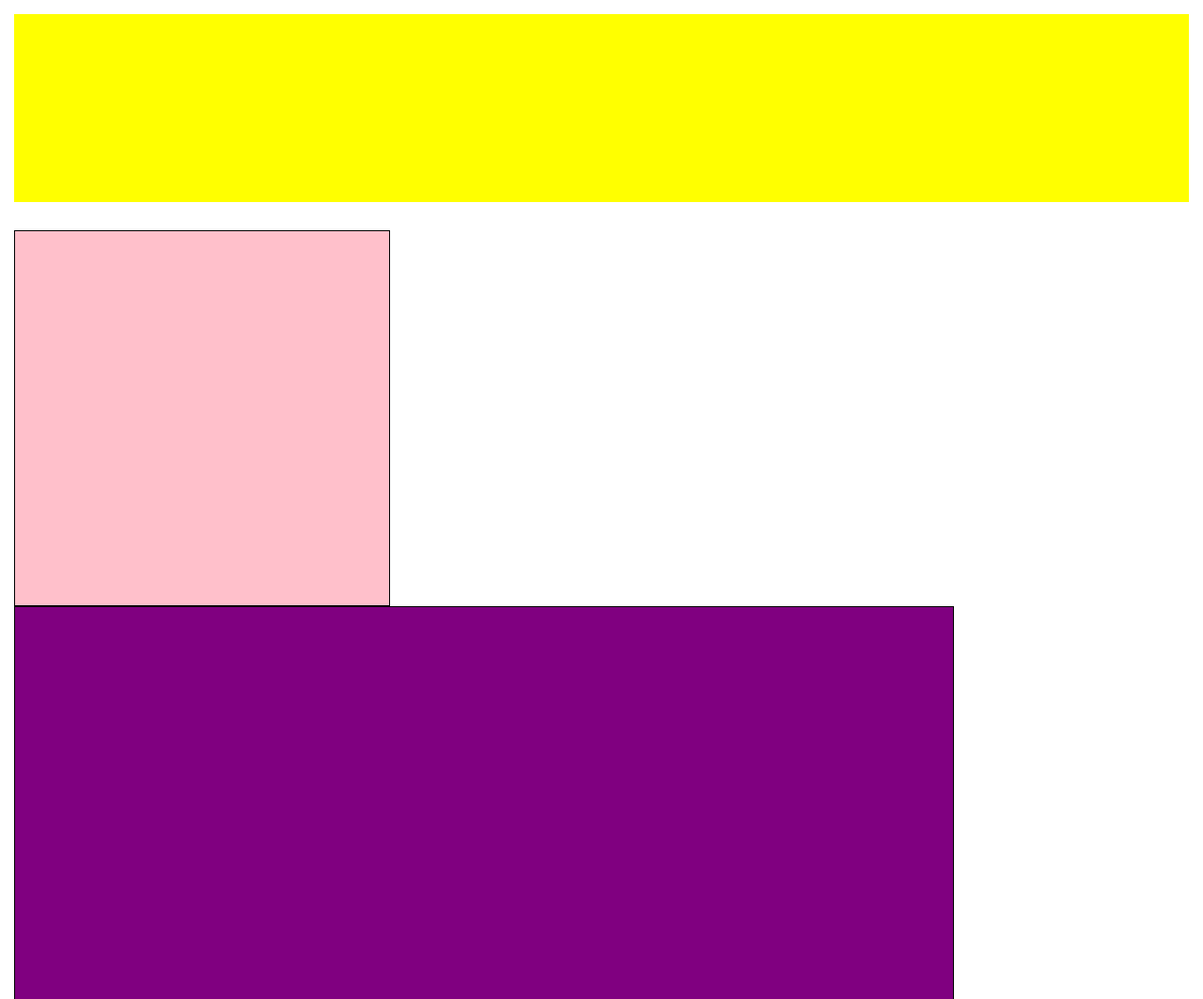
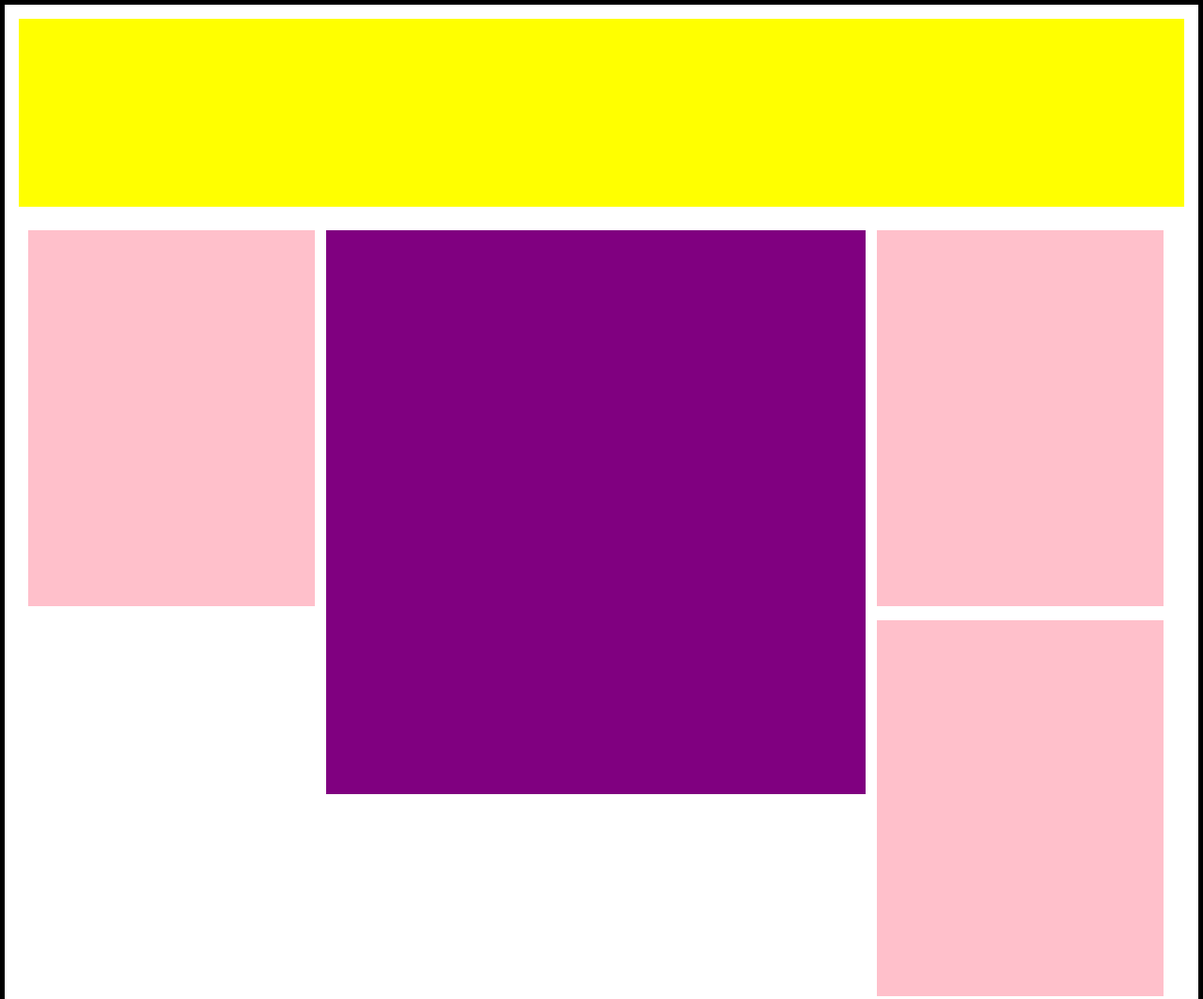
Before and after one commit to DavideBenazzi/htmlcss-struttura-wp, a plain HTML site: page index.html in a window 1280 px wide. Shown: the top 1063 px of the page at 94% size. Drawn offline with Linux system fonts and the light colour scheme.

Commit message:
Aggiustamento blocchi 2

```diff
--- a/css/styles.css
+++ b/css/styles.css
@@ -2,6 +2,10 @@
   margin: 0;
   padding: 0;
   box-sizing: border-box;
+}
+
+body {
+    border:5px solid black;
 }
 
 header {
@@ -10,8 +14,8 @@ header {
   margin:15px;
 }
 main {
-  height: 1000px;
-  padding: 15px;
+  padding: 10px;
+  margin: 15px;
 }
 
 main::after {
@@ -22,29 +26,31 @@ main::after {
 
 .blocco {
   float: left;
-  margin-right: 15px;
+  margin-right: 1%;
 }
 
 .blocco-sx {
   height: 400px;
-  width: 400px;
+  width: 25%;
   background:pink;
-  border: 1px solid black;
 }
 
 .blocco-cntr {
   height: 600px;
-  width: 1000px;
+  width: 47%;
   background:purple;
-  border: 1px solid black;
+}
+
+.contenitore {
+  height: 1000px;
+  width: 25%;
 }
 
 .blocco-dx {
   height: 400px;
-  width: 400px;
+  width: 100%;
   background:pink;
   margin-bottom: 15px;
-  border: 1px solid black;
 }
 
 footer {
--- a/index.html
+++ b/index.html
@@ -18,7 +18,7 @@
       <div class="blocco-cntr blocco">
 
       </div>
-      <div class="blocco">
+      <div class="blocco contenitore">
         <div class="blocco-dx">
 
         </div>
```
